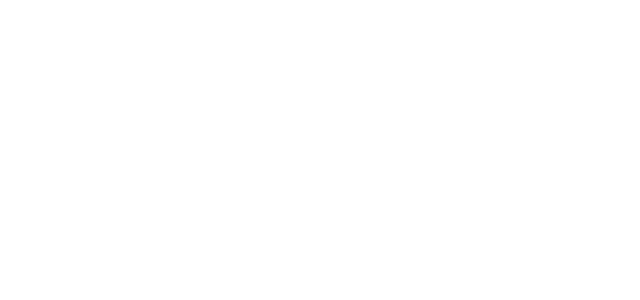
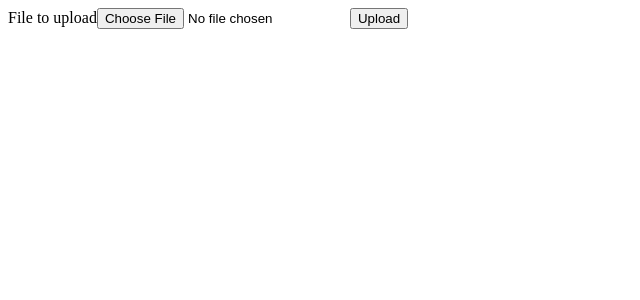
Before and after one commit to perfumelim/JSON_navigator, a React (Create React App) app: page / in a window 1280 px wide. Shown: the top 300 px of the page, without its empty margins (0-640 px from the left). Built offline with nearby package versions, Linux system fonts and the light colour scheme.

Commit message:
✨  feat: file upload

```diff
--- a/src/App.js
+++ b/src/App.js
@@ -1,5 +1,43 @@
+import React, { useState, useEffect } from "react";
+
 function App() {
-  return <div className="App"></div>;
+  const [fileData, setFileData] = useState({
+    file: "",
+    fileContent: "{}",
+  });
+  const [objKeys, setObjKeys] = useState([]);
+
+  const onUpload = (e) => {
+    const file = e.target.files[0];
+    const reader = new FileReader();
+    reader.readAsText(file);
+    reader.onload = () => {
+      setFileData({ fileName: file.name, fileContent: reader.result });
+    };
+    reader.onerror = () => {
+      console.log("file error", reader.error);
+    };
+  };
+
+  useEffect(() => {
+    const intermediateFormat = Object.values(fileData.fileContent).join("");
+    console.log("should be valid", intermediateFormat);
+    setObjKeys(Object.keys(JSON.parse(intermediateFormat)));
+
+    console.log("key", objKeys);
+    console.log("file Data", fileData.fileContent);
+  }, [fileData]);
+
+  return (
+    <div className="App">
+      <form id="upload">
+        <label htmlFor="file">File to upload</label>
+        <input type="file" id="file" accept=".json" onChange={onUpload} />
+        <button>Upload</button>
+      </form>
+      <p>{objKeys}</p>
+    </div>
+  );
 }
 
 export default App;
```
